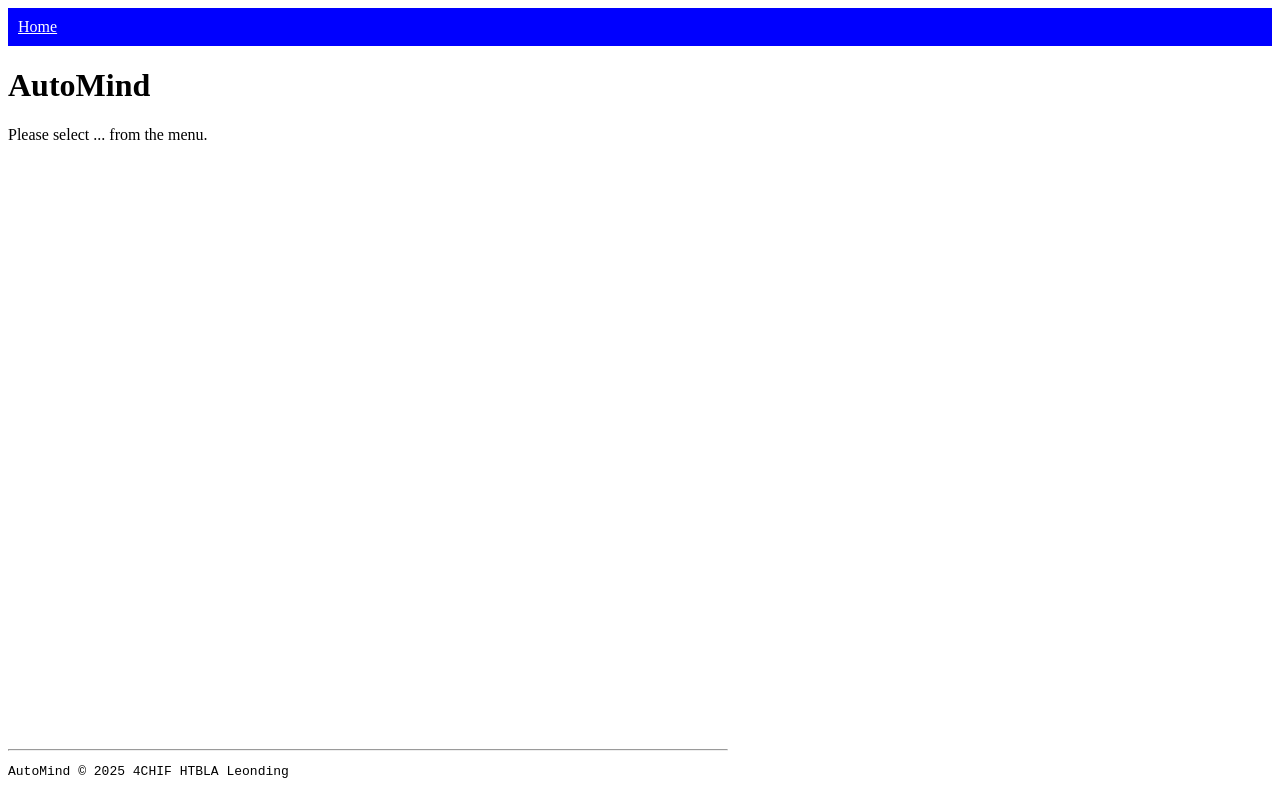
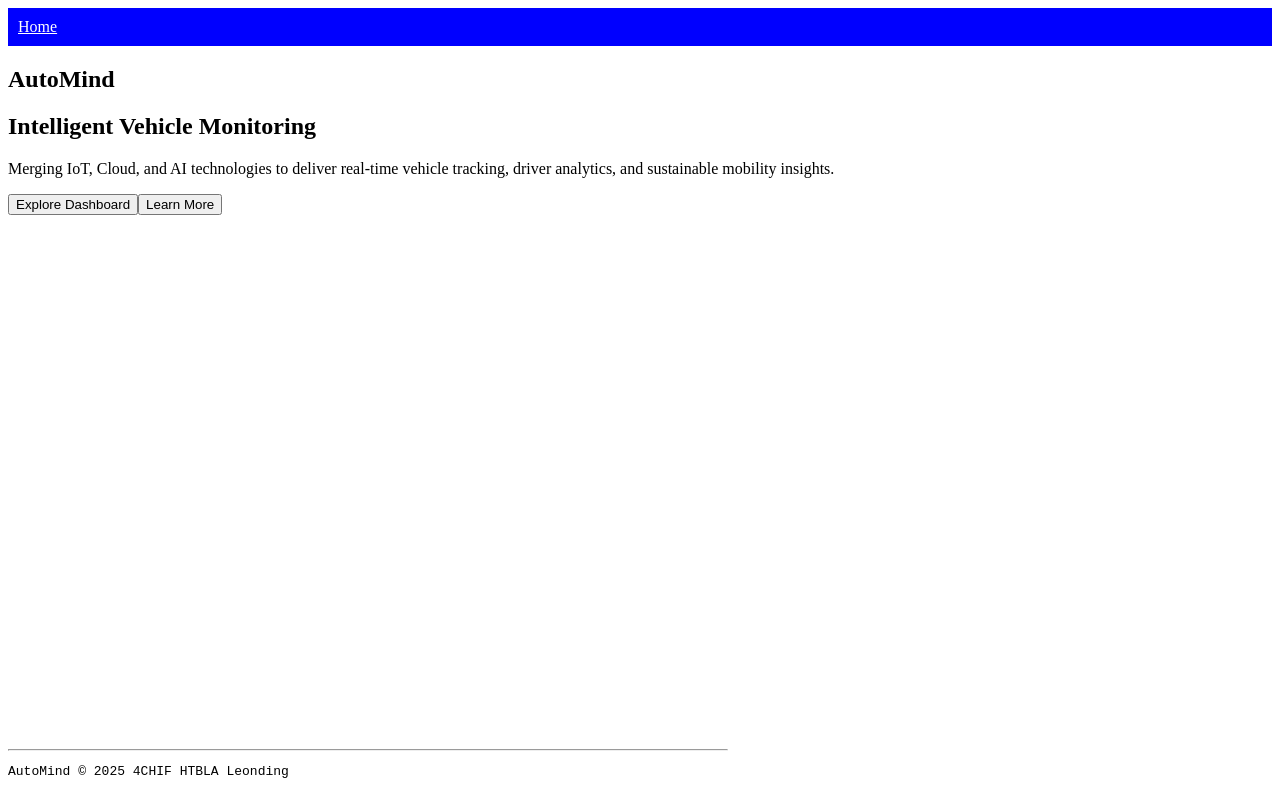
Before and after one commit to AutoMind-2527/Frontend, an Angular app in the folder AutoMind-Project/: page /home in a window 1280 px wide. Built offline with nearby package versions, Linux system fonts and the light colour scheme.

Commit message:
Start FrontEnd Product Introduction

```diff
--- a/AutoMind-Project/src/app/home/home.html
+++ b/AutoMind-Project/src/app/home/home.html
@@ -1,5 +1,15 @@
-<h1>AutoMind</h1>
-
-<div>
-  Please select ... from the menu.
-</div>
+<section class="hero">
+  <div class="hero-content">
+    <h1>AutoMind</h1>
+    <h2>Intelligent Vehicle Monitoring</h2>
+    <p>
+      Merging IoT, Cloud, and AI technologies to deliver real-time vehicle tracking,
+      driver analytics, and sustainable mobility insights.
+    </p>
+    <div class="hero-buttons">
+      <button class="btn-primary">Explore Dashboard</button>
+      <button class="btn-outline">Learn More</button>
+    </div>
+  </div>
+  <div class="hero-bg"></div>
+</section>
```
